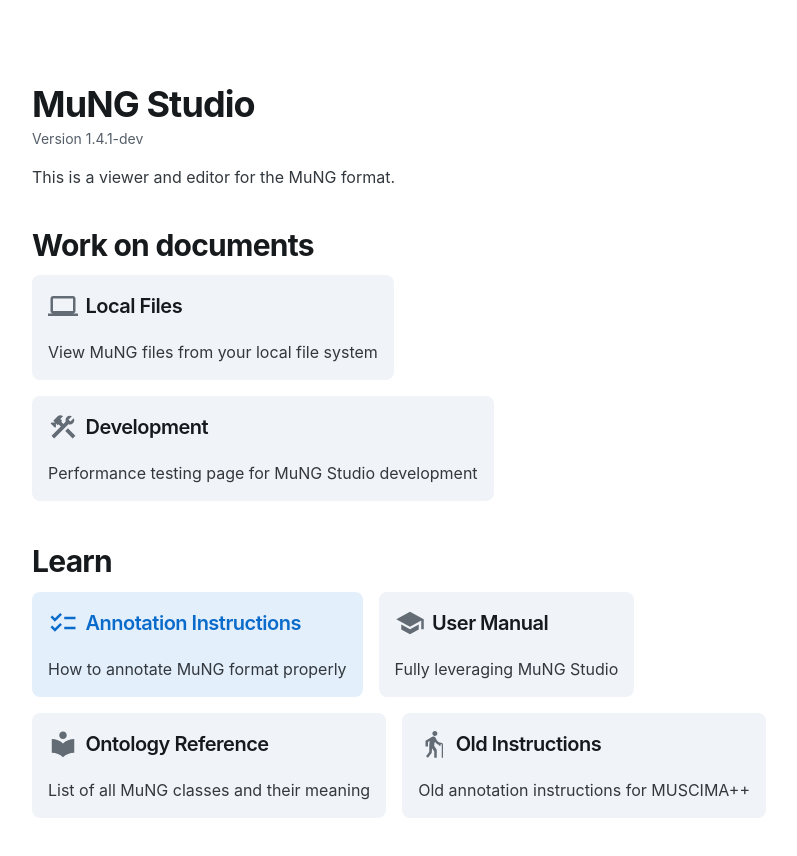
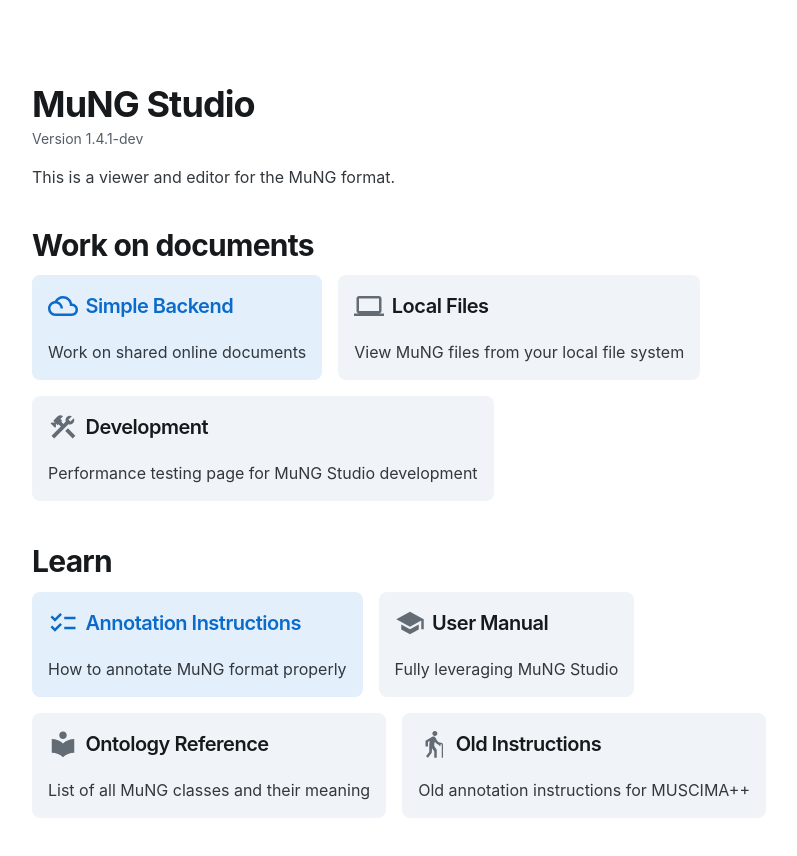
Before and after one commit to stephenHahn88/mung-studio-schenker, a React (Vite) app: page / in a window 1280 px wide. Shown: the top 856 px of the page, without its empty margins (208-1005 px from the left). Built offline with nearby package versions, Linux system fonts and the light colour scheme.

Commit message:
Default hosted frontend APIs to same origin

```diff
--- a/src/editor/controller/Yolo26DetectionApi.ts
+++ b/src/editor/controller/Yolo26DetectionApi.ts
@@ -244,7 +244,7 @@ export class Yolo26DetectionApi {
     const url = resolveBackendUrl(
       process.env["YOLO26_BACKEND_URL"] ||
         process.env["SIMPLE_PHP_BACKEND_URL"] ||
-        "AUTO",
+        "SAME_ORIGIN",
     );
     if (url === undefined) {
       throw new Error("YOLO26 backend URL is not specified.");
--- a/src/pages/HomePage.tsx
+++ b/src/pages/HomePage.tsx
@@ -17,7 +17,7 @@ import { JSX } from "react";
 const VERSION = packageJson.version;
 
 const HAS_SIMPLE_PHP_BACKEND =
-  process.env["SIMPLE_PHP_BACKEND_URL"] !== undefined;
+  (process.env["SIMPLE_PHP_BACKEND_URL"] ?? "SAME_ORIGIN") !== "";
 
 const DATASET_ERRATA_URL = process.env["DATASET_ERRATA_URL"] || null;
 
--- a/src/pages/simple-backend/SimpleBackendConnection.ts
+++ b/src/pages/simple-backend/SimpleBackendConnection.ts
@@ -31,7 +31,7 @@ export const userTokenAtom: WritableAtom<string | null, [string | null], void> =
 export const simpleBackendConnectionAtom: Atom<SimpleBackendConnection> = atom(
   (get) => {
     const url = resolveBackendUrl(
-      process.env["SIMPLE_PHP_BACKEND_URL"] ?? "AUTO",
+      process.env["SIMPLE_PHP_BACKEND_URL"] ?? "SAME_ORIGIN",
     );
     if (url === undefined) {
       throw new Error("Simple PHP Backend URL is not specified in env vars.");
```
